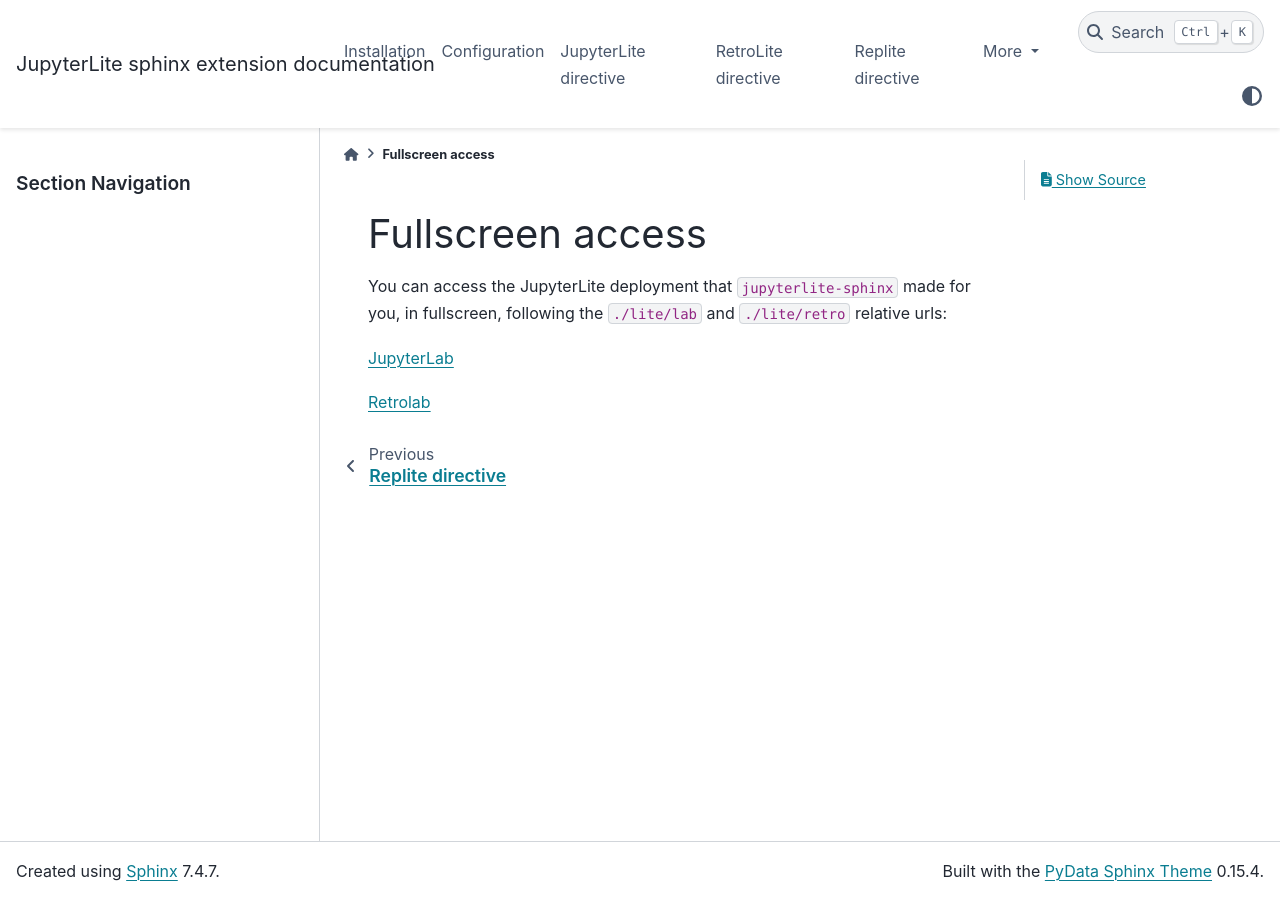
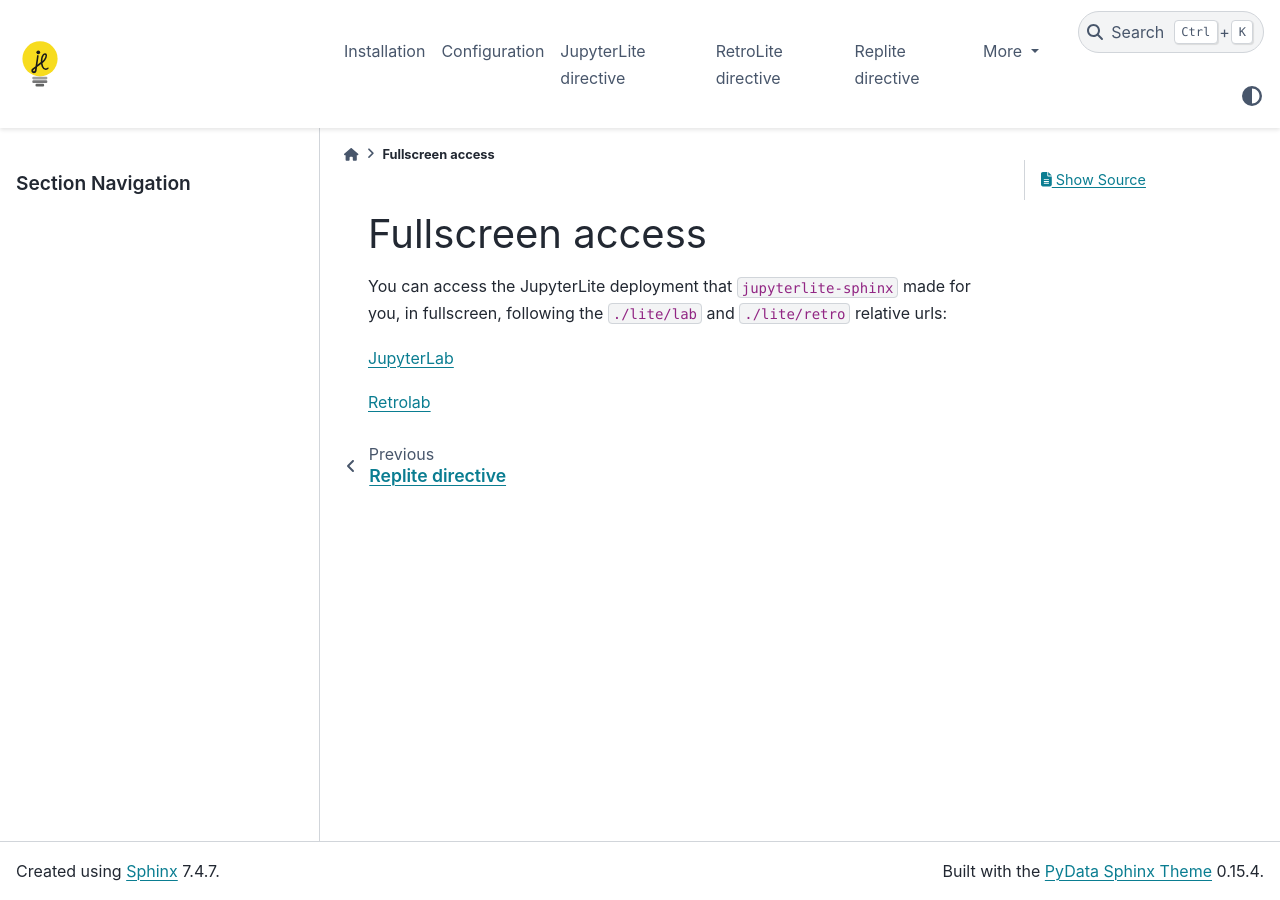
Before and after one commit to jupyterlite/jupyterlite-sphinx, a Sphinx documentation site: the page built from docs/full.rst, in a window 1280 px wide. Built offline with Sphinx 7.4.7 and the PyData theme 0.15.4, drawn with Linux system fonts in a browser that asks for light colours.

Commit message:
Add Jupyterlite logo to the docs

```diff
--- a/docs/conf.py
+++ b/docs/conf.py
@@ -5,6 +5,7 @@
 ]
 
 html_theme = "pydata_sphinx_theme"
+html_logo = "_static/icon.svg"
 
 jupyterlite_config = "jupyterlite_config.json"
 
```
Also changed, not shown: docs/_static/icon.svg (added).
